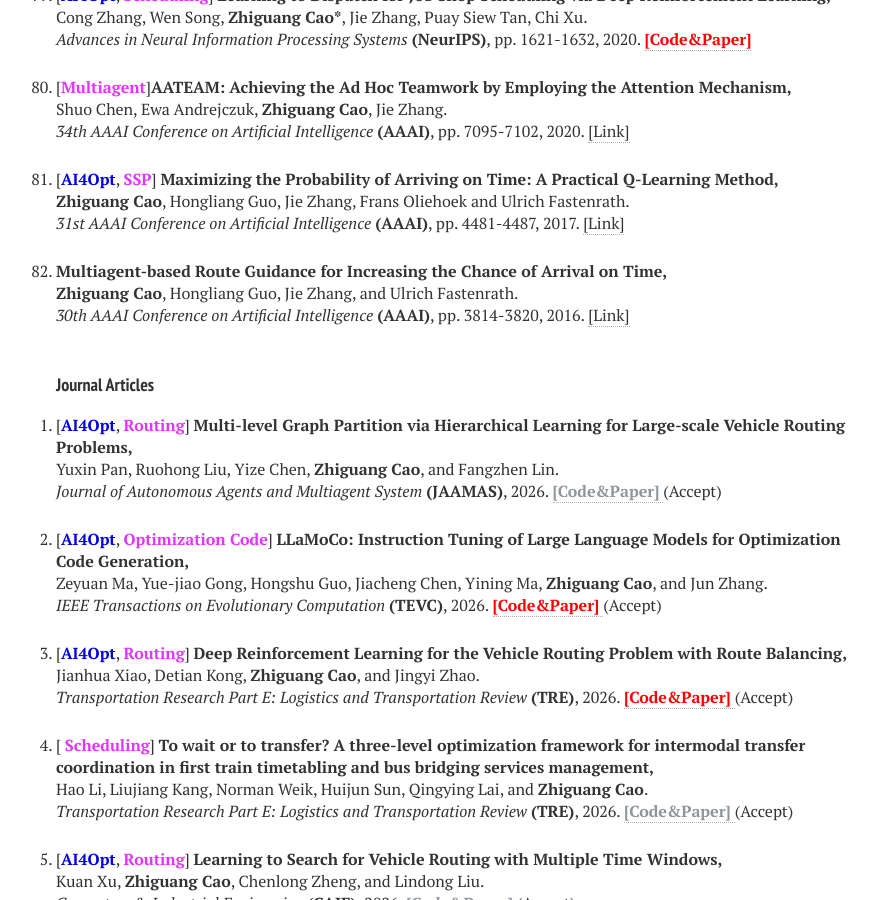
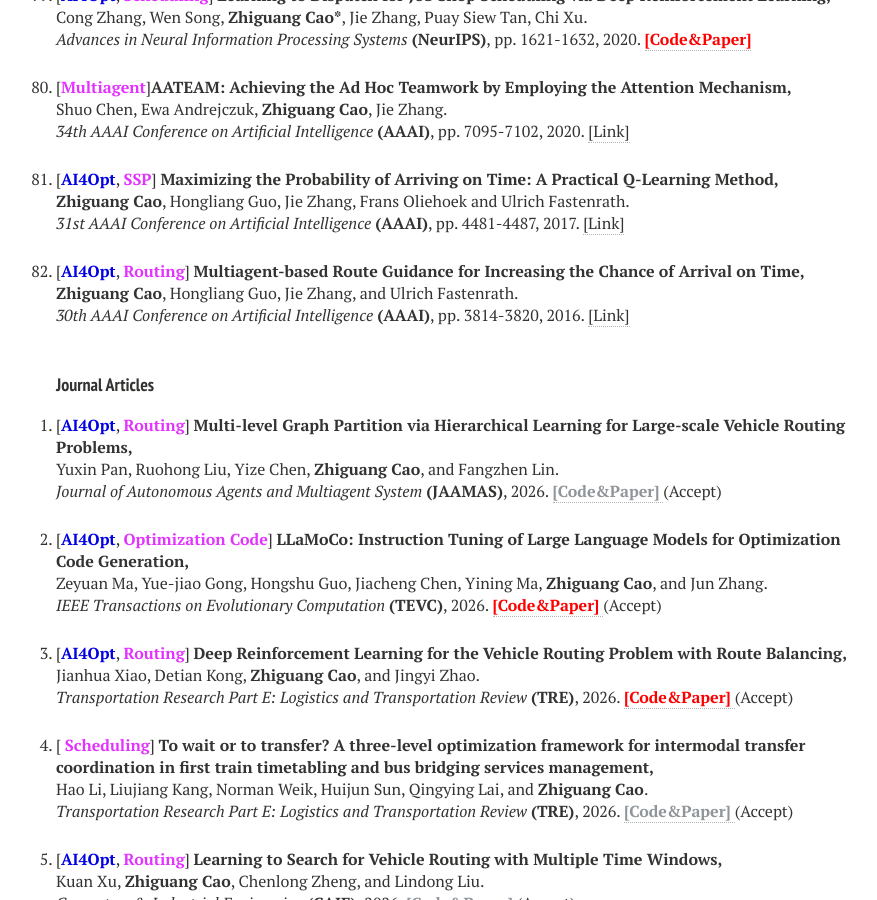
Before and after one commit to zhiguangcaosg/zhiguangcaosg.github.io, a Jekyll site: the page built from publications.md, in a window 1280 px wide and 900 px high, scrolled down 8357 px. Shown: the whole window, without its empty margins (264-1141 px from the left). Built offline with Jekyll 4.4.1, drawn with Linux system fonts in a browser that asks for light colours; nearby versions of some CDN libraries; some of the changed text lies outside the part shown.

Commit message:
Update publications.html

```diff
--- a/_layouts/publications.html
+++ b/_layouts/publications.html
@@ -784,7 +784,7 @@ div.bibtex pre { font-size: 75%; overflow: auto;  width: 100%; padding: 0em 0em;
 
 <li>
 <p>
-<b>Multiagent-based Route Guidance for Increasing the Chance of Arrival on Time,</b>
+[<font color="#0000E3"><b>AI4Opt</b></font>, <font color="#E333FF"><b>Routing</b></font>] <b>Multiagent-based Route Guidance for Increasing the Chance of Arrival on Time,</b>
 <br><b>Zhiguang Cao</b>, Hongliang Guo, Jie Zhang, and Ulrich Fastenrath.<br>
 <i>30th AAAI Conference on Artificial Intelligence</i> <b>(AAAI)</b>, pp. 3814-3820, 2016. <a href="https://dl.acm.org/doi/10.5555/3016387.3016441" target="_blank">[Link]</a>
 </p>
@@ -1008,7 +1008,7 @@ div.bibtex pre { font-size: 75%; overflow: auto;  width: 100%; padding: 0em 0em;
 
 <li>
 <p>
-<b>The low-carbon vehicle routing problem with dynamic speed on steep roads,</b>
+[<font color="#E333FF"><b>Routing</b></font>] <b>The low-carbon vehicle routing problem with dynamic speed on steep roads,</b>
 <br>Jianhua Xiao, Xiaoyang Liu, Huixian Zhang, <b>Zhiguang Cao</b>, Liujiang Kang and Yunyun Niu.<br>
 <i>Computers & Operations Research</i> <b>(CAOR)</b>, 2024. <a href="https://zhiguangcaosg.github.io/publications/"> <font color="#8F959A"><b>[Code&Paper]</b> </font></a>
 </p>
@@ -1067,7 +1067,7 @@ div.bibtex pre { font-size: 75%; overflow: auto;  width: 100%; padding: 0em 0em;
 
 <li>
 <p>
-<b>Cooperative Trucks and Drones for Rural Last-Mile Delivery with Steep Roads,</b>
+[<font color="#E333FF"><b>Routing</b></font>] <b>Cooperative Trucks and Drones for Rural Last-Mile Delivery with Steep Roads,</b>
 <br>Jiuhong Xiao, Ying Li, <b>Zhiguang Cao</b>, and Jianhua Xiao.<br>
 <i>Computers & Industrial Engineering</i> <b>(CAIE)</b>, 2023.
 </p>
@@ -1185,7 +1185,7 @@ div.bibtex pre { font-size: 75%; overflow: auto;  width: 100%; padding: 0em 0em;
 
 <li>
 <p>
-[<font color="#0000E3"><b>AI4Opt</b></font>, <font color="#E333FF"><b>Scheduling</b></font>] <b>A Sampling Approach for Proactive Project Scheduling under Generalized Time-dependent Workability Uncertainty,</b>
+[<font color="#E333FF"><b>Scheduling</b></font>] <b>A Sampling Approach for Proactive Project Scheduling under Generalized Time-dependent Workability Uncertainty,</b>
 <br> Wen Song, Donghun Kang, Jie Zhang, <b>Zhiguang Cao</b>*, and Hui Xi.<br>
 <i>Journal of Artificial Intelligence Research</i> <b>(JAIR)</b>, vol. 64, pp. 385-427, 2019. <a href="https://www.jair.org/index.php/jair/article/view/11369" target="_blank">[Link]</a>
 </p>
```
